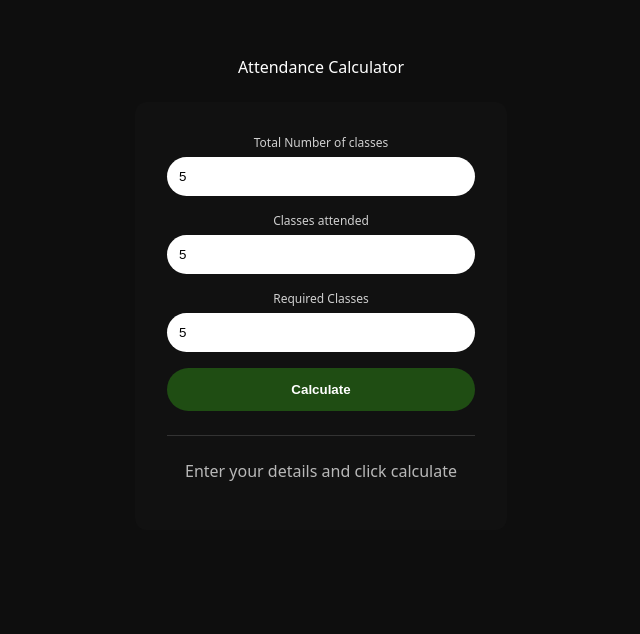
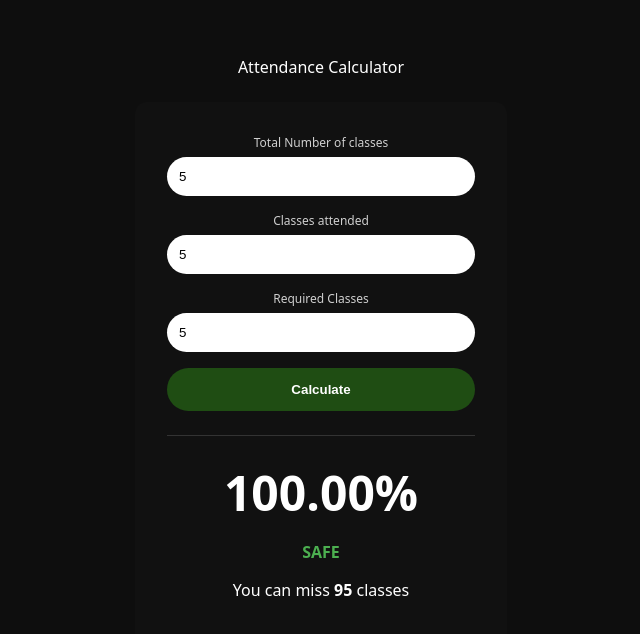
Before and after one commit to mason-san/Attendance-Calculator, a React (Vite) app: page / in a window 1280 px wide. Both pictures are taken after typing "5", "5", "5" into the empty fields and a click on the button "Calculate". Shown: the top 634 px of the page, without its empty margins (319-959 px from the left). Built offline with nearby package versions, Linux system fonts and the light colour scheme.

Commit message:
Add attendance calculation logic

```diff
--- a/src/App.jsx
+++ b/src/App.jsx
@@ -6,6 +6,40 @@ function App() {
   const [totalClasses, setTotalClasses] = useState("");
   const [attendedClasses, setAttendedClasses] = useState("");
   const [requiredPercentage, setRequiredPercentage] = useState("");
+
+  const [calculated, setCalculated] = useState(false);
+  const [attendance, setAttendance] = useState(0);
+  const [status, setStatus] = useState("");
+  const [canMiss, setCanMiss] = useState(0);
+
+  const handleCalculate = () => {
+    const T = Number(totalClasses);
+    const A = Number(attendedClasses);
+    const R = Number(requiredPercentage);
+
+    //basic validation
+    if (T <= 0 || A < 0 || R <= 0 || A > T){
+      alert("Please enter valid numbers.");
+      return;
+    }
+
+    //currnt attendance %
+    const currentAttendance = (A / T) * 100;
+    setAttendance(currentAttendance.toFixed(2));
+
+    //status
+    if (currentAttendance >= R) {
+      setStatus("SAFE");
+    } else {
+      setStatus("DANGER");
+    }
+
+    //max classes you can miss
+    const maxMiss = Math.floor((A*100) / R - T);
+    setCanMiss(maxMiss > 0 ? maxMiss : 0);
+
+    setCalculated(true);
+  };
 
   return (
     <div className='app'>
@@ -34,12 +68,31 @@ function App() {
           onChange={(e) => setRequiredPercentage(e.target.value)}
           />
 
-        <button className='calculate-btn'>Calculate</button>
+        <button className='calculate-btn' onClick={handleCalculate}>
+          Calculate
+        </button>
+
 
         <div className='divider' />
-        <p className='placeholder'>
-          Enter your details and click calculate
-        </p>
+
+        {!calculated && (
+          <p className='placeholder'>
+            Enter your details and click calculate
+          </p>
+        )}
+
+        {calculated && (
+          <div className='results'>
+            <h2 className='big-number'>{attendance}%</h2>
+            <p className={`status ${status.toLowerCase()}`}>
+              {status === "SAFE" ? "SAFE " : "DANGER "}
+            </p>
+
+            <p className='miss-text'>
+              You can miss <strong>{canMiss}</strong> classes
+            </p>
+          </div>
+        )}
       </div>
     </div>
   );
--- a/src/index.css
+++ b/src/index.css
@@ -62,3 +62,29 @@ input {
   text-align: center;
   opacity: 0.7
 }
+
+.results {
+  text-align: center;
+}
+
+.big-number {
+  font-size: 48px;
+  margin: 8px 0;
+}
+
+.status {
+  font-weight:  bold;
+  margin-bottom: 12px;
+}
+
+.status.safe {
+  color: #4caf50;
+}
+
+.status.danger{
+  color: #f44336;
+}
+
+.miss-text {
+  font-size: 16px;
+}
```
